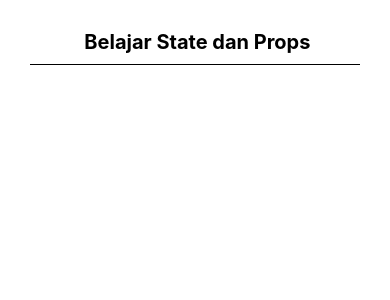
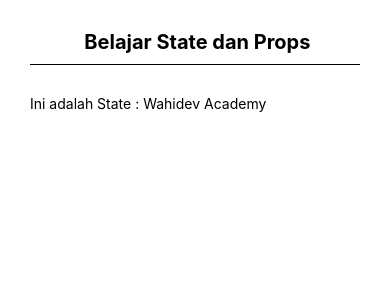
Before and after one commit to ujangaris/CRUD-React-Native-dengan-Firebase, a React Native app: screen / in a window 390 px wide. Shown: the top 300 px of the page. Built offline with nearby package versions, Linux system fonts and the light colour scheme.

Commit message:
Tutorial React Native Dasar : #6. Belajar State dan Props | memanggil State cara 1

```diff
--- a/src/StateProps.js
+++ b/src/StateProps.js
@@ -2,13 +2,24 @@
 import {Text, StyleSheet, View} from 'react-native';
 
 export default class StateProps extends Component {
+  //rcons
+  constructor(props) {
+    super(props);
+
+    this.state = {
+      sekolah: 'Wahidev Academy',
+    };
+  }
+
   render() {
     return (
       <View style={styles.container}>
         <Text style={styles.title}> Belajar State dan Props</Text>
         <View style={styles.garis} />
         {/* Isi */}
-        <View style={styles.isi}></View>
+        <View style={styles.isi}>
+          <Text>Ini adalah State : {this.state.sekolah}</Text>
+        </View>
       </View>
     );
   }
```
